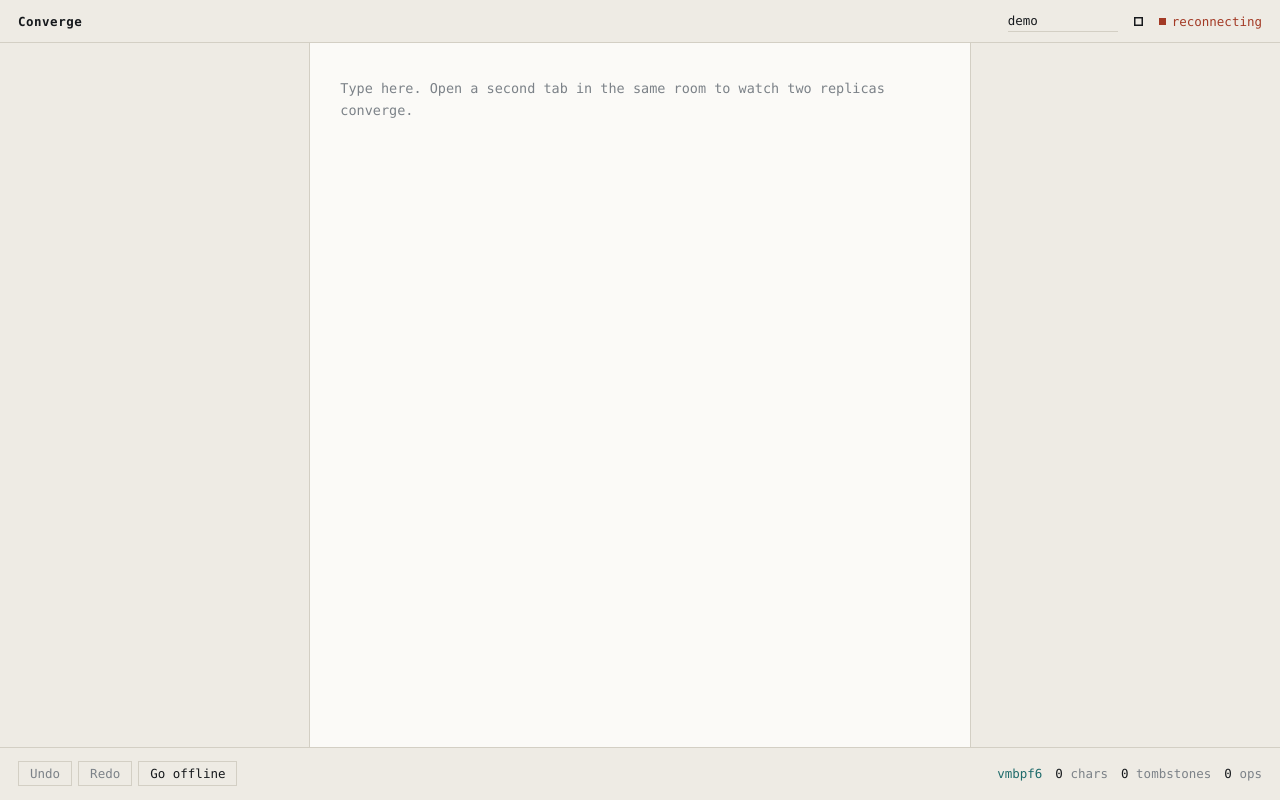
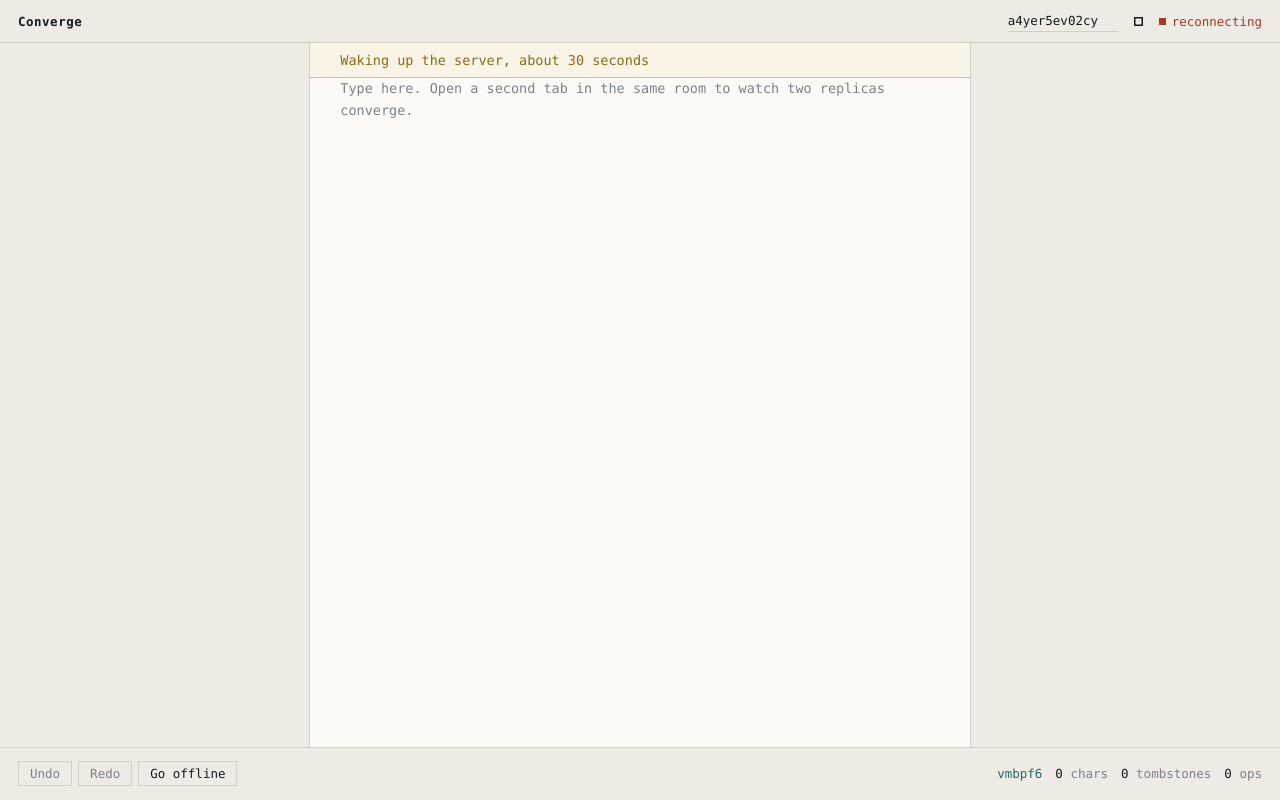
Before and after one commit to Jaq1b/converge, a website with bundled scripts: page docs/index.html in a window 1280 px wide. Built offline with nearby package versions, Linux system fonts and the light colour scheme; no server answers.

Commit message:
Give each visitor a private room and explain cold starts
A shared default room would put two people opening the live demo into the
same document. Inventing a room and writing it into the URL keeps first
visits isolated, while a copied URL still joins a second tab on purpose.

The waking notice stays up across reconnect attempts so a sleeping free
host does not look like a broken page.

```diff
--- a/docs/index.html
+++ b/docs/index.html
@@ -40,6 +40,9 @@
           placeholder="Type here. Open a second tab in the same room to watch two replicas converge."
         ></textarea>
         <div id="cursor-layer" class="cursor-layer" aria-hidden="true"></div>
+        <p id="waking" class="waking hidden" role="status">
+          Waking up the server, about 30 seconds
+        </p>
       </div>
     </main>
 
--- a/docs/main.js
+++ b/docs/main.js
@@ -71,17 +71,46 @@ export function colorFor(replicaId) {
   return PEER_COLORS[hash % PEER_COLORS.length];
 }
 
-function randomReplicaId() {
+function randomId(length) {
   const alphabet = 'abcdefghijklmnopqrstuvwxyz0123456789';
-  const bytes = crypto.getRandomValues(new Uint8Array(6));
+  const bytes = crypto.getRandomValues(new Uint8Array(length));
   let out = '';
   for (const b of bytes) out += alphabet[b % alphabet.length];
   return out;
 }
 
+const randomReplicaId = () => randomId(6);
+
+/* Longer than a replica id: a room name is a capability, so it should not be
+   guessable by anyone poking at short strings. */
+const randomRoomName = () => randomId(12);
+
+function sanitizeRoom(value) {
+  return String(value ?? '')
+    .replace(/[^a-zA-Z0-9_-]/g, '')
+    .slice(0, 40);
+}
+
+/** Keep other query params (`?server=` for split hosting) when the room changes. */
+function writeRoomToUrl(room, { reload } = {}) {
+  const params = new URLSearchParams(location.search);
+  params.set('room', room);
+  const next = `${location.pathname}?${params.toString()}${location.hash}`;
+  if (reload) location.assign(next);
+  else history.replaceState(null, '', next);
+}
+
 function roomFromUrl() {
-  const fromQuery = new URLSearchParams(location.search).get('room');
-  return (fromQuery || 'demo').replace(/[^a-zA-Z0-9_-]/g, '').slice(0, 40) || 'demo';
+  const asked = sanitizeRoom(new URLSearchParams(location.search).get('room'));
+  if (asked) return asked;
+
+  // Nobody asked for a room, so invent a private one. A shared default would
+  // put every first-time visitor in the same document: two recruiters opening
+  // the live demo at once would type over each other. Writing it back to the
+  // address bar keeps the URL copyable, so a second tab can still join.
+  const fresh = randomRoomName();
+  writeRoomToUrl(fresh);
+  return fresh;
 }
 
 // -------------------------------------------------------------- the editor ---
@@ -96,6 +125,7 @@ function init() {
     undoBtn: document.getElementById('undo-btn'),
     redoBtn: document.getElementById('redo-btn'),
     offlineBtn: document.getElementById('offline-btn'),
+    waking: document.getElementById('waking'),
     queueBadge: document.getElementById('queue-badge'),
     pendingWrap: document.getElementById('pending-wrap'),
     peerList: document.getElementById('peer-list'),
@@ -375,6 +405,28 @@ function init() {
 
   // -------------------------------------------------------------- network ---
 
+  /* A free host sleeps when idle and takes most of a minute to answer the first
+     request. Without a word of explanation that reads as a broken page, so say
+     what is happening. Delayed rather than immediate: against a warm server the
+     socket opens in milliseconds, and a notice that flashes up and vanishes is
+     worse than none at all.
+
+     Kept up across reconnect attempts: a cold start fails the first socket,
+     goes offline, then retries, and hiding on each failure would make the
+     banner flicker for half a minute. */
+  let wakingTimer = null;
+
+  function showWakingNotice() {
+    if (wakingTimer !== null) return; // Already counting down, or already shown.
+    wakingTimer = setTimeout(() => el.waking.classList.remove('hidden'), 1500);
+  }
+
+  function hideWakingNotice() {
+    clearTimeout(wakingTimer);
+    wakingTimer = null;
+    el.waking.classList.add('hidden');
+  }
+
   const connection = new Connection({
     room,
     replica: replicaId,
@@ -399,6 +451,8 @@ function init() {
       el.status.className = `status status-${status}`;
       el.statusText.textContent = label;
       document.body.classList.toggle('is-offline', status === Status.OFFLINE);
+      if (status === Status.ONLINE || connection?.simulatedOffline) hideWakingNotice();
+      else showWakingNotice();
       if (status === Status.ONLINE) sendPresence();
       refreshStats();
     },
@@ -439,10 +493,15 @@ function init() {
   });
 
   el.room.addEventListener('change', () => {
-    const next = el.room.value.replace(/[^a-zA-Z0-9_-]/g, '').slice(0, 40) || 'demo';
-    location.search = `?room=${encodeURIComponent(next)}`;
+    // Clearing the field earns a fresh private room, not a shared default.
+    const next = sanitizeRoom(el.room.value) || randomRoomName();
+    writeRoomToUrl(next, { reload: true });
   });
 
+  // Started here rather than from onStatus: the connection is constructed
+  // already in the connecting state, so setStatus('connecting') is a no-op and
+  // never reaches the callback on this first attempt.
+  showWakingNotice();
   connection.connect();
   renderPeers();
   render();
--- a/docs/style.css
+++ b/docs/style.css
@@ -43,7 +43,7 @@ body {
   -webkit-font-smoothing: antialiased;
 }
 
-/* --------------------------------------------------------------- bands --- */
+/* ---------------------------------------------------------------- bands --- */
 
 header,
 footer {
@@ -95,7 +95,7 @@ h1 {
   border-bottom-color: var(--ink);
 }
 
-/* -------------------------------------------------------------- status --- */
+/* --------------------------------------------------------------- status --- */
 
 .status {
   display: flex;
@@ -124,7 +124,7 @@ h1 {
   color: var(--fault);
 }
 
-/* --------------------------------------------------------------- peers --- */
+/* ---------------------------------------------------------------- peers --- */
 
 .peers {
   display: flex;
@@ -144,7 +144,7 @@ h1 {
   box-shadow: inset 0 0 0 1.5px var(--ink);
 }
 
-/* -------------------------------------------------------------- editor --- */
+/* --------------------------------------------------------------- editor --- */
 
 main {
   flex: 1;
@@ -212,6 +212,23 @@ body.is-offline .sheet {
   border-right-color: rgba(163, 58, 37, 0.4);
 }
 
+/* -------------------------------------------------------- waking notice --- */
+
+/* Absolutely positioned so it cannot disturb the editor's text metrics, which
+   the caret overlay has to match exactly. */
+.waking {
+  position: absolute;
+  top: 0;
+  left: 0;
+  right: 0;
+  margin: 0;
+  padding: 9px 30px;
+  border-bottom: 1px solid rgba(138, 106, 28, 0.35);
+  background: #faf4e6;
+  color: var(--wait);
+  pointer-events: none;
+}
+
 /* -------------------------------------------------------- remote carets --- */
 
 /* The overlay holds a transparent copy of the document, so the browser's own
@@ -254,7 +271,7 @@ body.is-offline .sheet {
   background: var(--peer-color, var(--ink));
 }
 
-/* ------------------------------------------------------------- actions --- */
+/* -------------------------------------------------------------- actions --- */
 
 .actions {
   display: flex;
@@ -293,7 +310,7 @@ button.engaged {
   color: var(--fault);
 }
 
-/* --------------------------------------------------------------- stats --- */
+/* ---------------------------------------------------------------- stats --- */
 
 /* Each stat is one element containing its own number and word, so hiding one on
    a narrow screen can't leave an orphaned label behind. */
@@ -321,7 +338,7 @@ button.engaged {
   display: none;
 }
 
-/* --------------------------------------------------------- narrow view --- */
+/* ---------------------------------------------------------- narrow view --- */
 
 @media (max-width: 700px) {
   .stat.optional {
```
